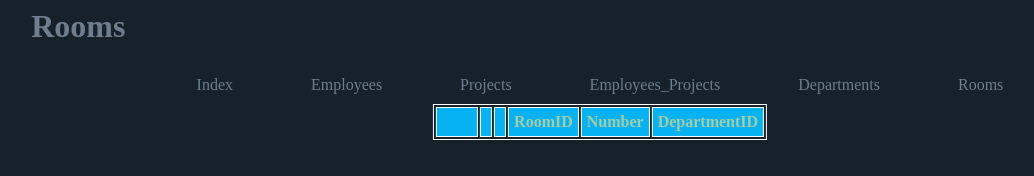
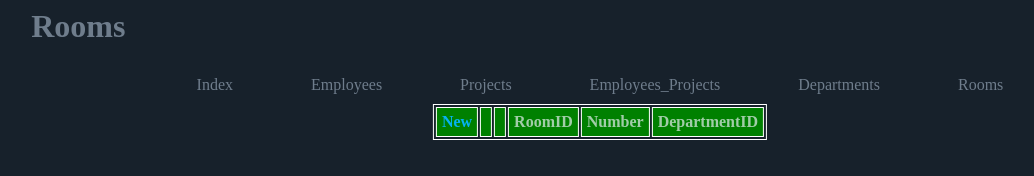
Before and after one commit to ErcanG6/CS340-PROJECT, a website: page Views/rooms.html in a window 1280 px wide. In both pictures the pointer is over the element 640 px from the left and 122 px from the top of the page. Shown: the whole page, without its empty margins (40-1074 px from the left). Drawn offline with Linux system fonts and the light colour scheme; files that its build step writes are made by us from their sources; files whose address does not match are found by name.

Commit message:
Changed table row hover color

```diff
--- a/public/style.css
+++ b/public/style.css
@@ -96,7 +96,7 @@ th, td {
 }
 
 tr:hover {
-    background-color: var(--actionColor);
+    background-color: green/*var(--actionColor)*/;
 }
 
 .clickable {
```
